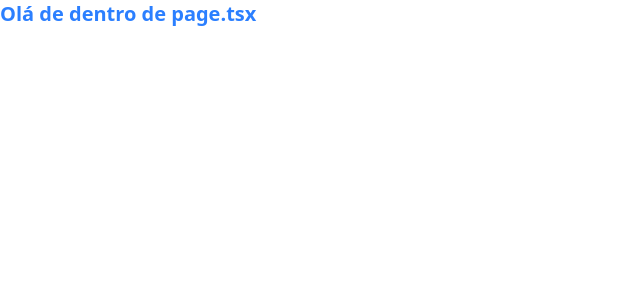
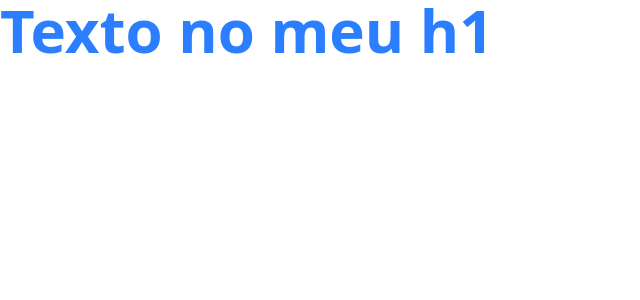
Before and after one commit to Thiagofrf/next-blog, a Next.js app: page / in a window 1280 px wide. Shown: the top 300 px of the page, without its empty margins (0-640 px from the left). Built offline with nearby package versions, Linux system fonts and the light colour scheme.

Commit message:
chore: understanding client x server components

```diff
--- a/src/app/page.tsx
+++ b/src/app/page.tsx
@@ -1,3 +1,11 @@
-export default function HomePage() {
-  return <h1 className="text-xl font-bold text-blue-500">Olá de dentro de page.tsx</h1>
+import { Header } from "@/components/Header";
+
+export default async function HomePage() {
+  console.log('HomePage SERVER')
+
+  return (
+    <div>
+      <Header />
+    </div>
+  )
 }
--- /dev/null
+++ b/src/components/Header/index.tsx
@@ -0,0 +1,13 @@
+'use client'
+
+export function Header() {
+    console.log('HEADER CLIENT')
+    return (
+        <h1
+            className="text-6xl font-bold text-blue-500"
+            onClick={() => alert(123)}
+        >
+            Texto no meu h1
+        </h1>
+    )
+}
```
